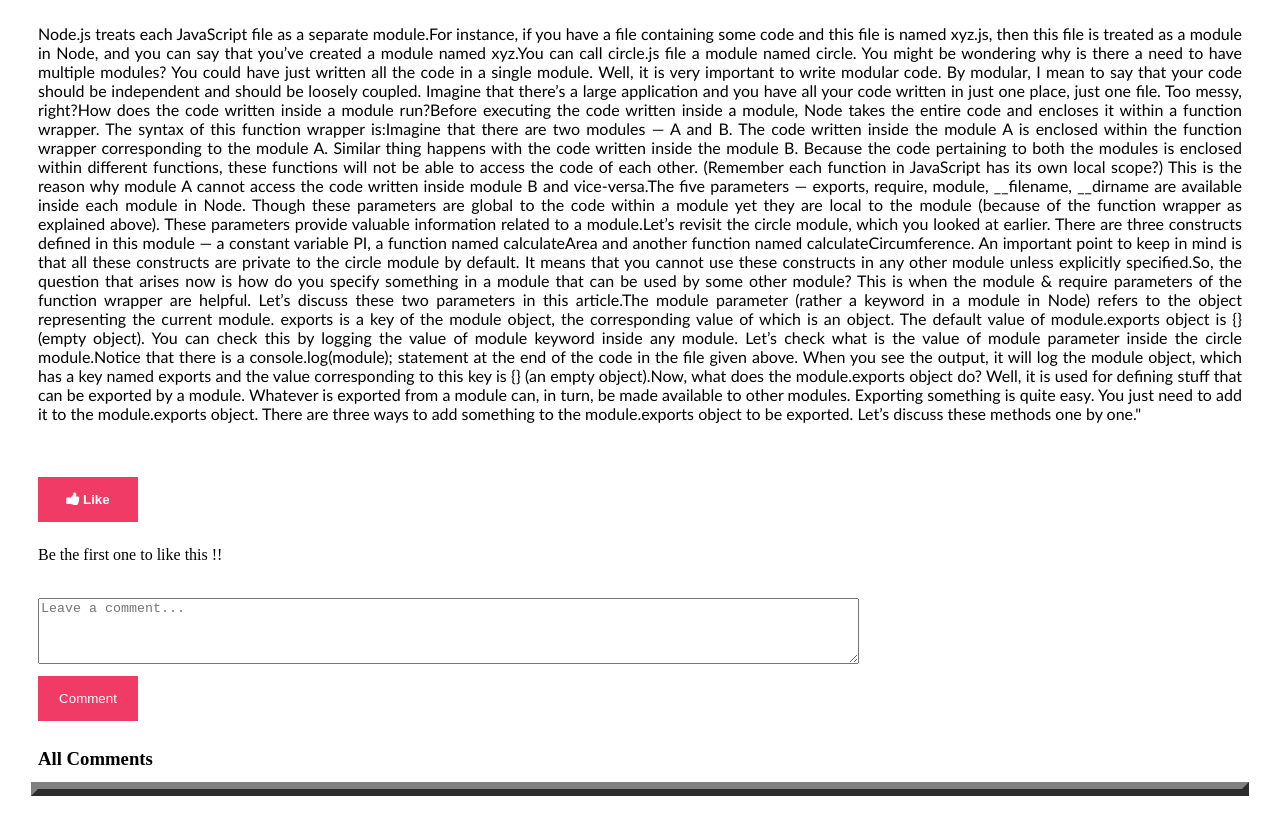
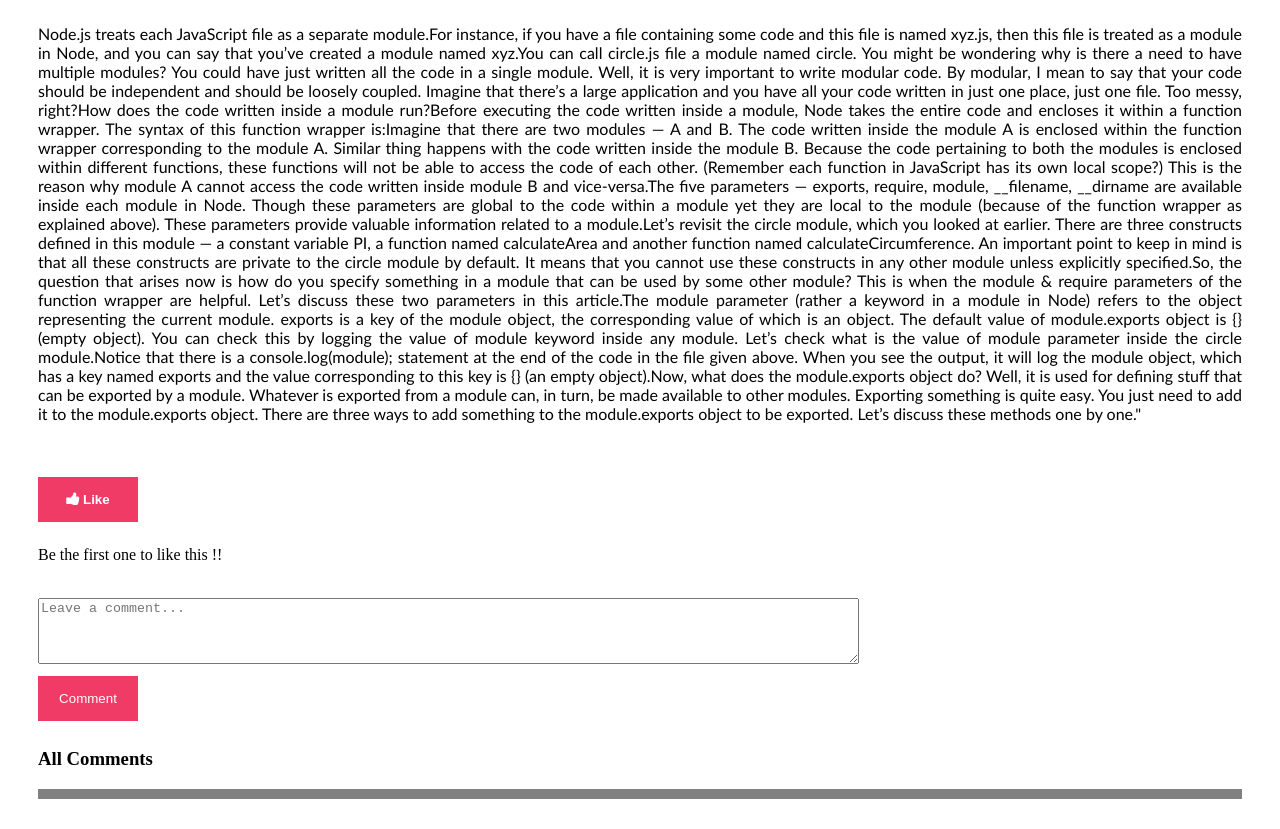
Before and after one commit to somehta/scribbler, a plain HTML site: page html/post.html in a window 1280 px wide. Shown: the part 222-1051 px from the top of the page. Before the commit the page ends 1022 px from the top, so only its background shows below. Drawn offline with Linux system fonts and the light colour scheme; a web font is replaced by a local one.

Commit message:
Few more changes for All comments List

```diff
--- a/styles/post.css
+++ b/styles/post.css
@@ -56,15 +56,14 @@ button {
 }
 #listAllComments
 {
- outline-style: outset;
- outline-color: gray;
- outline-width: 7px;
+  border: 5px solid grey;
 }
 
 .addedComment{
   border: 3px solid grey;
   background-color: white;
   height: 26px;
+  padding-left: 5px;
   margin-bottom: 0;
   margin-top: 0;
 }
```
